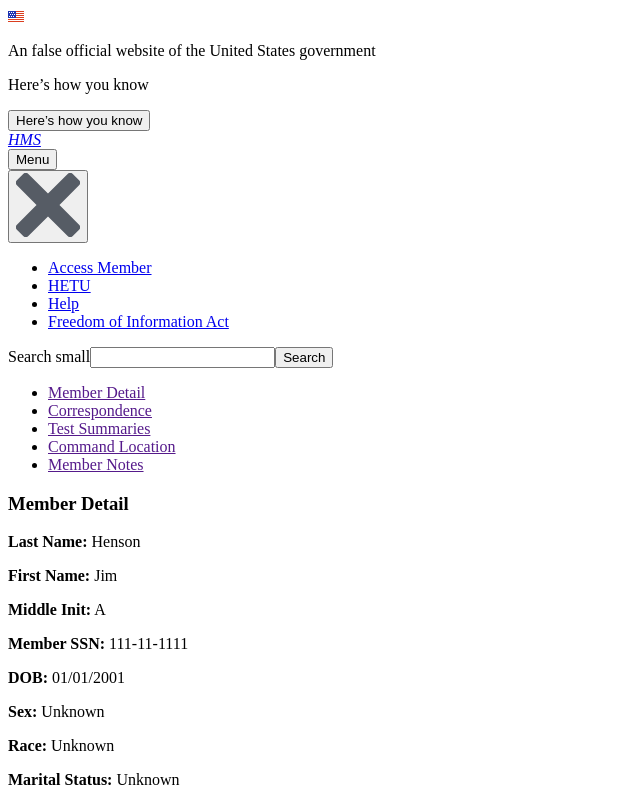
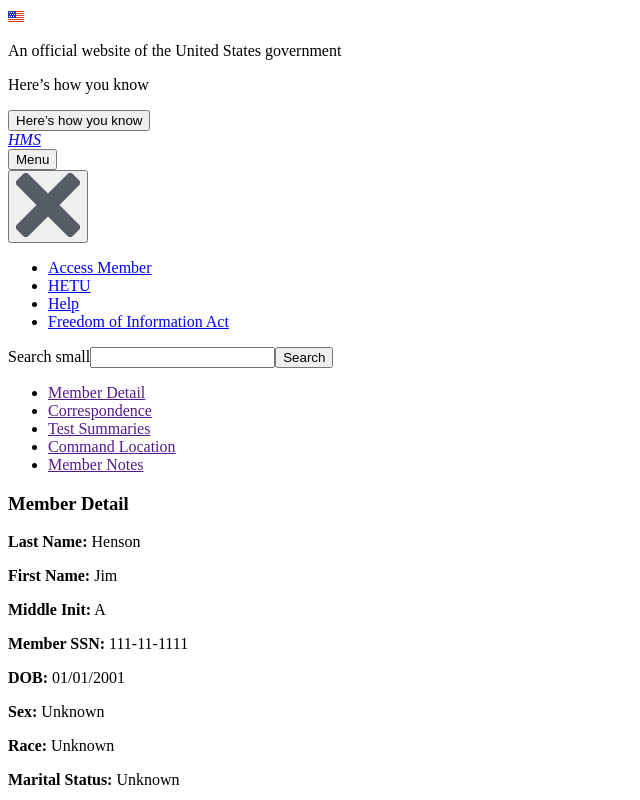
Before and after one commit to benfortenberry/hms-mockup, a Vue app: page / in a window 1280 px wide. Shown: the top 800 px of the page, without its empty margins (0-640 px from the left). Built offline with nearby package versions, Linux system fonts and the light colour scheme; what uswds would draw is missing.

Commit message:
remove debug

```diff
--- a/src/components/UswdsBanner.vue
+++ b/src/components/UswdsBanner.vue
@@ -14,7 +14,7 @@
             <div class="grid-col-fill tablet:grid-col-auto">
               <p
                 class="usa-banner__header-text"
-              >An {{expanded}} official website of the United States government</p>
+              >An official website of the United States government</p>
               <p
                 class="usa-banner__header-action"
                 @click="expanded=!expanded"
```
